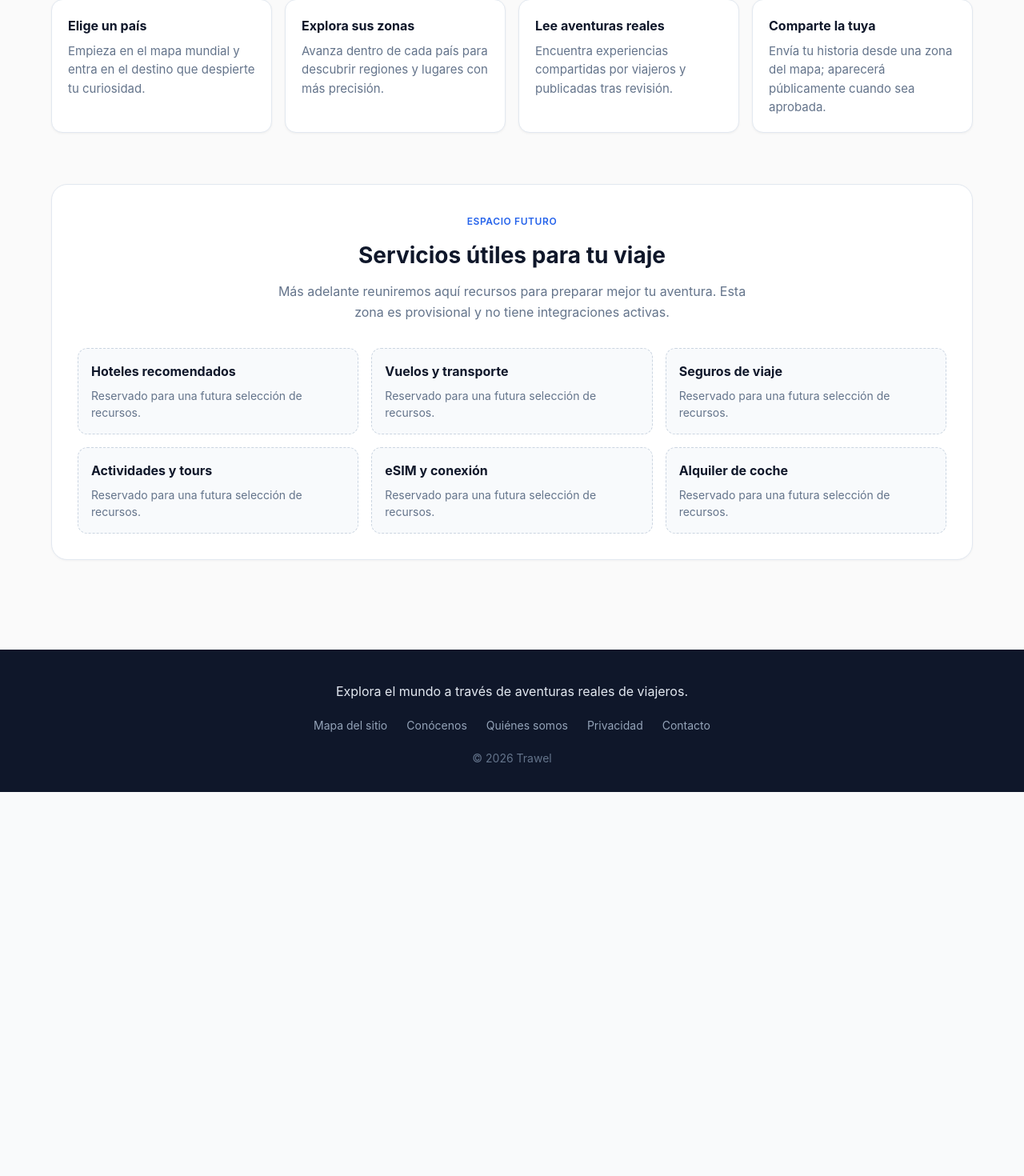
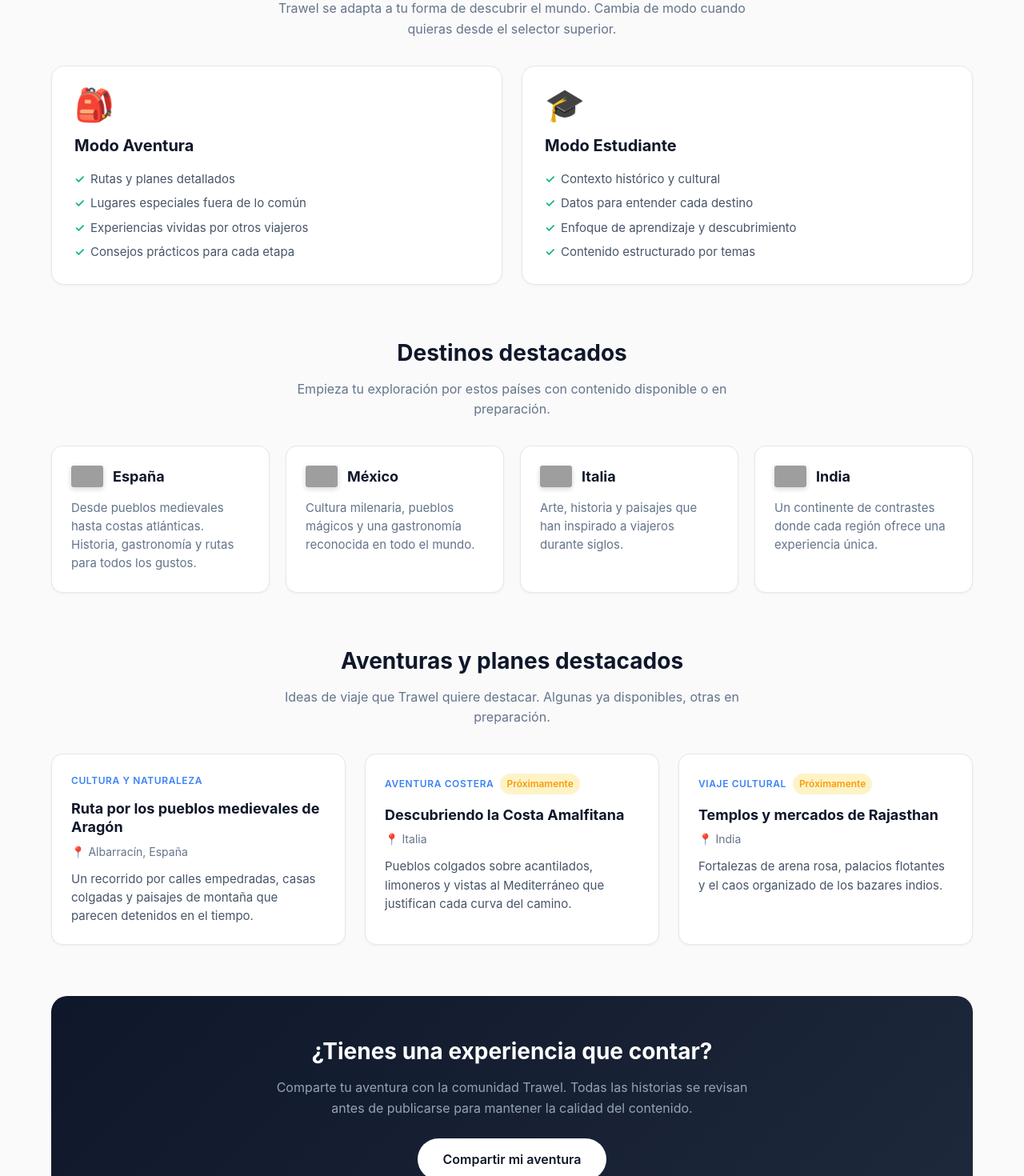
Before and after one commit to Amonfiver/trawel, a React (Vite) app: page / in a window 1280 px wide. Shown: the part 1215-2685 px from the top of the page at 80% size. Before the commit the page ends 2205 px from the top, so only its background shows below. Built offline with nearby package versions, Linux system fonts and the light colour scheme; no server answers; grey boxes are pictures that could not be loaded.

Commit message:
feat: mejora estructura editorial de la Home

```diff
--- a/src/pages/HomePage/HomePage.module.css
+++ b/src/pages/HomePage/HomePage.module.css
@@ -1,14 +1,8 @@
 /**
  * Estilos de HomePage
  *
- * Propósito: Diseño de la página principal con mapa protagonista
- * Alcance: Hero, mapa, flujo de exploración, servicios futuros, responsive
- *
- * Decisiones técnicas:
- * - Diseño centrado en el mapa
- * - Espaciado generoso para respirar
- * - Tipografía clara y jerárquica
- * - Responsive mobile-first
+ * Propósito: Diseño editorial de la página principal con mapa protagonista
+ * Alcance: Hero, mapa, modos de viaje, destinos, aventuras, recursos, responsive
  */
 
 /* Contenedor principal */
@@ -56,11 +50,32 @@
 .heroSubtitle {
   font-size: clamp(1rem, 2vw, 1.25rem);
   color: #475569;
-  margin: 0;
+  margin: 0 0 1.5rem;
   line-height: 1.6;
   max-width: 720px;
   margin-left: auto;
   margin-right: auto;
+}
+
+/* CTA del hero */
+.heroCta {
+  display: inline-flex;
+  align-items: center;
+  justify-content: center;
+  padding: 0.875rem 2rem;
+  background: #0f172a;
+  color: white;
+  font-size: 1rem;
+  font-weight: 600;
+  text-decoration: none;
+  border-radius: 9999px;
+  transition: all 150ms ease;
+}
+
+.heroCta:hover {
+  background: #1e293b;
+  transform: translateY(-1px);
+  box-shadow: 0 4px 12px rgba(0, 0, 0, 0.15);
 }
 
 /* Contenedor del mapa */
@@ -71,6 +86,15 @@
   min-width: 0;
   padding: 0 0.5rem;
   overflow: hidden;
+}
+
+/* Hint debajo del mapa */
+.mapHint {
+  text-align: center;
+  color: #64748b;
+  font-size: 0.9375rem;
+  margin: 1rem 0 0;
+  font-style: italic;
 }
 
 /* Contenido principal */
@@ -108,41 +132,225 @@
   line-height: 1.6;
 }
 
-/* Flujo del mapa vivo */
-.flowGrid {
+/* Grid de modos de viaje */
+.modesGrid {
   display: grid;
-  grid-template-columns: repeat(4, minmax(0, 1fr));
-  gap: 1rem;
+  grid-template-columns: repeat(2, minmax(0, 1fr));
+  gap: 1.5rem;
   margin-top: 2rem;
 }
 
-.flowCard {
+.modeCard {
+  display: flex;
+  flex-direction: column;
+  background: white;
+  border-radius: 16px;
+  padding: 1.75rem;
+  border: 1px solid #e2e8f0;
+  box-shadow: 0 1px 3px rgba(0, 0, 0, 0.05);
+  transition: all 150ms ease;
+}
+
+.modeCard:hover {
+  box-shadow: 0 4px 12px rgba(0, 0, 0, 0.08);
+  transform: translateY(-2px);
+}
+
+.modeIcon {
+  font-size: 2.5rem;
+  margin-bottom: 1rem;
+  line-height: 1;
+}
+
+.modeTitle {
+  font-size: 1.25rem;
+  font-weight: 700;
+  color: #0f172a;
+  margin: 0 0 1rem;
+}
+
+.modeFeatures {
+  list-style: none;
+  padding: 0;
+  margin: 0;
+  display: flex;
+  flex-direction: column;
+  gap: 0.5rem;
+}
+
+.modeFeatures li {
+  font-size: 0.9375rem;
+  color: #475569;
+  padding-left: 1.25rem;
+  position: relative;
+  line-height: 1.5;
+}
+
+.modeFeatures li::before {
+  content: '✓';
+  position: absolute;
+  left: 0;
+  color: #10b981;
+  font-weight: 600;
+}
+
+/* Grid de destinos destacados */
+.destinationsGrid {
+  display: grid;
+  grid-template-columns: repeat(4, minmax(0, 1fr));
+  gap: 1.25rem;
+  margin-top: 2rem;
+}
+
+.destinationCard {
   display: flex;
   flex-direction: column;
   background: white;
   border-radius: 14px;
-  padding: 1.25rem;
+  padding: 1.5rem;
   border: 1px solid #e2e8f0;
   box-shadow: 0 1px 3px rgba(0, 0, 0, 0.05);
-  min-width: 0;
+  text-decoration: none;
+  transition: all 150ms ease;
 }
 
-.flowTitle {
-  font-size: 1rem;
+.destinationCard:hover {
+  box-shadow: 0 4px 12px rgba(0, 0, 0, 0.1);
+  transform: translateY(-2px);
+  border-color: #3b82f6;
+}
+
+.destinationHeader {
+  display: flex;
+  align-items: center;
+  gap: 0.75rem;
+  margin-bottom: 0.875rem;
+}
+
+.destinationName {
+  font-size: 1.125rem;
   font-weight: 700;
   color: #0f172a;
-  margin: 0 0 0.5rem;
+  margin: 0;
 }
 
-.flowText {
+.destinationDescription {
   font-size: 0.9375rem;
   color: #64748b;
   margin: 0;
   line-height: 1.55;
 }
 
-/* Servicios futuros */
-.services {
+/* Grid de aventuras */
+.adventuresGrid {
+  display: grid;
+  grid-template-columns: repeat(3, minmax(0, 1fr));
+  gap: 1.5rem;
+  margin-top: 2rem;
+}
+
+.adventureCard {
+  display: flex;
+  flex-direction: column;
+  background: white;
+  border-radius: 14px;
+  padding: 1.5rem;
+  border: 1px solid #e2e8f0;
+  box-shadow: 0 1px 3px rgba(0, 0, 0, 0.05);
+}
+
+.adventureMeta {
+  display: flex;
+  align-items: center;
+  gap: 0.5rem;
+  margin-bottom: 0.875rem;
+  flex-wrap: wrap;
+}
+
+.adventureType {
+  font-size: 0.75rem;
+  font-weight: 600;
+  color: #3b82f6;
+  text-transform: uppercase;
+  letter-spacing: 0.05em;
+}
+
+.comingSoonBadge {
+  font-size: 0.75rem;
+  font-weight: 600;
+  color: #f59e0b;
+  background: #fef3c7;
+  padding: 0.25rem 0.5rem;
+  border-radius: 9999px;
+}
+
+.adventureTitle {
+  font-size: 1.125rem;
+  font-weight: 700;
+  color: #0f172a;
+  margin: 0 0 0.5rem;
+  line-height: 1.3;
+}
+
+.adventureLocation {
+  font-size: 0.875rem;
+  color: #64748b;
+  margin: 0 0 0.75rem;
+}
+
+.adventureDescription {
+  font-size: 0.9375rem;
+  color: #475569;
+  margin: 0;
+  line-height: 1.55;
+}
+
+/* Sección de compartir */
+.shareSection {
+  background: linear-gradient(135deg, #0f172a 0%, #1e293b 100%);
+  border-radius: 20px;
+  padding: 3rem 2rem;
+  text-align: center;
+  margin-bottom: 4rem;
+}
+
+.shareTitle {
+  font-size: 1.75rem;
+  font-weight: 700;
+  color: white;
+  margin: 0 0 0.75rem;
+}
+
+.shareDescription {
+  font-size: 1rem;
+  color: #94a3b8;
+  max-width: 600px;
+  margin: 0 auto 1.5rem;
+  line-height: 1.6;
+}
+
+.shareCta {
+  display: inline-flex;
+  align-items: center;
+  justify-content: center;
+  padding: 0.875rem 2rem;
+  background: white;
+  color: #0f172a;
+  font-size: 1rem;
+  font-weight: 600;
+  text-decoration: none;
+  border-radius: 9999px;
+  transition: all 150ms ease;
+}
+
+.shareCta:hover {
+  background: #f8fafc;
+  transform: translateY(-1px);
+  box-shadow: 0 4px 12px rgba(0, 0, 0, 0.2);
+}
+
+/* Sección de recursos futuros */
+.resourcesSection {
   background: #ffffff;
   border: 1px solid #e2e8f0;
   border-radius: 20px;
@@ -151,11 +359,12 @@
   box-shadow: 0 1px 3px rgba(15, 23, 42, 0.04);
 }
 
-.servicesHeader {
+.resourcesHeader {
   text-align: center;
+  margin-bottom: 1.75rem;
 }
 
-.servicesEyebrow {
+.resourcesEyebrow {
   display: inline-flex;
   align-items: center;
   justify-content: center;
@@ -167,22 +376,22 @@
   letter-spacing: 0.05em;
 }
 
-.servicesGrid {
+.resourcesGrid {
   display: grid;
   grid-template-columns: repeat(3, minmax(0, 1fr));
   gap: 1rem;
   margin-top: 1.75rem;
 }
 
-.serviceCard {
+.resourcePlaceholder {
   background: #f8fafc;
   border: 1px dashed #cbd5e1;
   border-radius: 12px;
-  padding: 1rem;
+  padding: 1.25rem;
   min-width: 0;
 }
 
-.serviceTitle {
+.resourceTitle {
   font-size: 1rem;
   font-weight: 700;
   color: #0f172a;
@@ -190,7 +399,7 @@
   overflow-wrap: anywhere;
 }
 
-.serviceText {
+.resourceText {
   font-size: 0.875rem;
   color: #64748b;
   margin: 0;
@@ -264,12 +473,15 @@
     margin-bottom: 3rem;
   }
 
-  .flowGrid {
+  .destinationsGrid {
     grid-template-columns: repeat(2, minmax(0, 1fr));
   }
 
+  .adventuresGrid {
+    grid-template-columns: repeat(2, minmax(0, 1fr));
+  }
 
-  .servicesGrid {
+  .resourcesGrid {
     grid-template-columns: repeat(2, minmax(0, 1fr));
   }
 }
@@ -296,18 +508,24 @@
     font-size: 0.9375rem;
   }
 
-  .flowGrid,
-  .servicesGrid {
+  .modesGrid,
+  .destinationsGrid,
+  .adventuresGrid,
+  .resourcesGrid {
     grid-template-columns: 1fr;
     gap: 1rem;
   }
 
-  .flowCard {
+  .modeCard {
     padding: 1.25rem;
   }
 
+  .shareSection {
+    padding: 2rem 1.25rem;
+    margin-bottom: 3rem;
+  }
 
-  .services {
+  .resourcesSection {
     padding: 1.5rem 1rem;
     border-radius: 16px;
     margin-bottom: 2rem;
@@ -316,9 +534,10 @@
 
 /* High contrast */
 @media (prefers-contrast: high) {
-  .flowCard,
-  .serviceCard,
-  .services {
+  .modeCard,
+  .destinationCard,
+  .adventureCard,
+  .resourcesSection {
     border-width: 2px;
   }
 }
--- a/src/pages/HomePage/HomePage.tsx
+++ b/src/pages/HomePage/HomePage.tsx
@@ -1,139 +1,259 @@
 /**
  * Página de inicio de Trawel
  *
- * Propósito: Punto de entrada de la aplicación con mapa mundial protagonista
- * Alcance: Hero, mapa interactivo, flujo de exploración y espacio futuro de servicios
+ * Propósito: Punto de entrada editorial con mapa protagonista
+ * Alcance: Hero, mapa interactivo, modos de viaje, destinos y aventuras destacadas
  *
  * Decisiones técnicas:
  * - WorldMap como elemento principal visual
- * - Usa modo de experiencia global desde Context (no selector propio)
- * - Contenido dinámico según modo seleccionado globalmente
- * - Diseño responsive que prioriza el mapa
- *
- * Cambios recientes (2026-04-29):
- * - Eliminado selector de modo duplicado (ya existe en App.tsx global)
- * - Ahora usa useExperienceMode del contexto global
+ * - Contenido editorial hardcodeado inicialmente
+ * - Estructura preparada para datos dinámicos futuros
  */
 
 import { WorldMap } from '../../features/map/components/WorldMap';
 import { useExperienceMode } from '../../features/experienceMode';
+import { CountryFlag } from '../../features/countries';
 import styles from './HomePage.module.css';
 
-const flowSteps = [
+const featuredDestinations = [
   {
-    title: 'Elige un país',
-    text: 'Empieza en el mapa mundial y entra en el destino que despierte tu curiosidad.',
+    slug: 'espana',
+    name: 'España',
+    flagCode: 'ES',
+    description: 'Desde pueblos medievales hasta costas atlánticas. Historia, gastronomía y rutas para todos los gustos.',
   },
   {
-    title: 'Explora sus zonas',
-    text: 'Avanza dentro de cada país para descubrir regiones y lugares con más precisión.',
+    slug: 'mexico',
+    name: 'México',
+    flagCode: 'MX',
+    description: 'Cultura milenaria, pueblos mágicos y una gastronomía reconocida en todo el mundo.',
   },
   {
-    title: 'Lee aventuras reales',
-    text: 'Encuentra experiencias compartidas por viajeros y publicadas tras revisión.',
+    slug: 'italia',
+    name: 'Italia',
+    flagCode: 'IT',
+    description: 'Arte, historia y paisajes que han inspirado a viajeros durante siglos.',
   },
   {
-    title: 'Comparte la tuya',
-    text: 'Envía tu historia desde una zona del mapa; aparecerá públicamente cuando sea aprobada.',
+    slug: 'india',
+    name: 'India',
+    flagCode: 'IN',
+    description: 'Un continente de contrastes donde cada región ofrece una experiencia única.',
   },
 ];
 
-const servicePlaceholders = [
-  'Hoteles recomendados',
-  'Vuelos y transporte',
-  'Seguros de viaje',
-  'Actividades y tours',
-  'eSIM y conexión',
-  'Alquiler de coche',
+const featuredAdventures = [
+  {
+    id: '1',
+    title: 'Ruta por los pueblos medievales de Aragón',
+    location: 'Albarracín, España',
+    type: 'Cultura y naturaleza',
+    description: 'Un recorrido por calles empedradas, casas colgadas y paisajes de montaña que parecen detenidos en el tiempo.',
+    comingSoon: false,
+  },
+  {
+    id: '2',
+    title: 'Descubriendo la Costa Amalfitana',
+    location: 'Italia',
+    type: 'Aventura costera',
+    description: 'Pueblos colgados sobre acantilados, limoneros y vistas al Mediterráneo que justifican cada curva del camino.',
+    comingSoon: true,
+  },
+  {
+    id: '3',
+    title: 'Templos y mercados de Rajasthan',
+    location: 'India',
+    type: 'Viaje cultural',
+    description: 'Fortalezas de arena rosa, palacios flotantes y el caos organizado de los bazares indios.',
+    comingSoon: true,
+  },
 ];
 
 /**
  * HomePage - Página principal de Trawel
  *
  * Presenta el mapa mundial como elemento central de exploración,
- * con contenido dinámico según el modo global de experiencia.
+ * con contenido editorial que explica la propuesta de valor.
  */
 export function HomePage() {
   const { mode: experienceMode } = useExperienceMode();
+
   const heroSubtitle =
     experienceMode === 'student'
-      ? 'Recorre países y zonas desde el mapa para entender lugares a través de experiencias reales de viajeros, siempre revisadas antes de publicarse.'
-      : 'Entra en países y zonas para descubrir aventuras reales de viajeros. También puedes compartir tu propia experiencia: se revisa antes de aparecer públicamente.';
+      ? 'Descubre destinos a través de su historia, cultura y contexto. Una forma diferente de entender el mundo antes de visitarlo.'
+      : 'Inspírate con historias reales, rutas practicadas y planes detallados para tu próximo viaje.';
 
   return (
     <div className={styles.container}>
-      {/* Hero con el mapa como protagonista */}
+      {/* Hero editorial */}
       <section className={styles.hero} aria-labelledby="hero-title">
         <div className={styles.heroContent}>
           <h1 id="hero-title" className={styles.heroTitle}>
-            Explora el mundo desde el mapa
+            Historias reales para viajes inolvidables
           </h1>
           <p className={styles.heroSubtitle}>
             {heroSubtitle}
           </p>
+          <a href="#mapa-mundial" className={styles.heroCta}>
+            Explora el mapa
+          </a>
         </div>
 
         {/* Mapa mundial - Elemento principal */}
-        <div className={styles.mapContainer}>
+        <div id="mapa-mundial" className={styles.mapContainer}>
           <WorldMap />
+          <p className={styles.mapHint}>
+            Haz click en un país para empezar a explorar
+          </p>
         </div>
       </section>
 
-      {/* Información contextual */}
+      {/* Contenido principal */}
       <main className={styles.main}>
-        <section className={styles.section} aria-labelledby="live-map-title">
-          <h2 id="live-map-title" className={styles.sectionTitle}>
-            Un mapa vivo de aventuras
+        {/* Sección de modos de viaje */}
+        <section className={styles.section} aria-labelledby="modes-title">
+          <h2 id="modes-title" className={styles.sectionTitle}>
+            Elige cómo quieres viajar
           </h2>
           <p className={styles.sectionDescription}>
-            Trawel no funciona como un catálogo cerrado: el viaje empieza en el mapa, baja a países y zonas, y crece con historias reales enviadas por viajeros.
+            Trawel se adapta a tu forma de descubrir el mundo. Cambia de modo cuando quieras desde el selector superior.
           </p>
 
-          <div className={styles.flowGrid}>
-            {flowSteps.map(step => (
-              <article key={step.title} className={styles.flowCard}>
-                <h3 className={styles.flowTitle}>{step.title}</h3>
-                <p className={styles.flowText}>{step.text}</p>
+          <div className={styles.modesGrid}>
+            <article className={styles.modeCard}>
+              <div className={styles.modeIcon}>🎒</div>
+              <h3 className={styles.modeTitle}>Modo Aventura</h3>
+              <ul className={styles.modeFeatures}>
+                <li>Rutas y planes detallados</li>
+                <li>Lugares especiales fuera de lo común</li>
+                <li>Experiencias vividas por otros viajeros</li>
+                <li>Consejos prácticos para cada etapa</li>
+              </ul>
+            </article>
+
+            <article className={styles.modeCard}>
+              <div className={styles.modeIcon}>🎓</div>
+              <h3 className={styles.modeTitle}>Modo Estudiante</h3>
+              <ul className={styles.modeFeatures}>
+                <li>Contexto histórico y cultural</li>
+                <li>Datos para entender cada destino</li>
+                <li>Enfoque de aprendizaje y descubrimiento</li>
+                <li>Contenido estructurado por temas</li>
+              </ul>
+            </article>
+          </div>
+        </section>
+
+        {/* Destinos destacados */}
+        <section className={styles.section} aria-labelledby="destinations-title">
+          <h2 id="destinations-title" className={styles.sectionTitle}>
+            Destinos destacados
+          </h2>
+          <p className={styles.sectionDescription}>
+            Empieza tu exploración por estos países con contenido disponible o en preparación.
+          </p>
+
+          <div className={styles.destinationsGrid}>
+            {featuredDestinations.map(dest => (
+              <a
+                key={dest.slug}
+                href={`/pais/${dest.slug}`}
+                className={styles.destinationCard}
+              >
+                <div className={styles.destinationHeader}>
+                  <CountryFlag
+                    isoAlpha2={dest.flagCode}
+                    countryName={dest.name}
+                    size="medium"
+                  />
+                  <h3 className={styles.destinationName}>{dest.name}</h3>
+                </div>
+                <p className={styles.destinationDescription}>{dest.description}</p>
+              </a>
+            ))}
+          </div>
+        </section>
+
+        {/* Aventuras y planes destacados */}
+        <section className={styles.section} aria-labelledby="adventures-title">
+          <h2 id="adventures-title" className={styles.sectionTitle}>
+            Aventuras y planes destacados
+          </h2>
+          <p className={styles.sectionDescription}>
+            Ideas de viaje que Trawel quiere destacar. Algunas ya disponibles, otras en preparación.
+          </p>
+
+          <div className={styles.adventuresGrid}>
+            {featuredAdventures.map(adventure => (
+              <article key={adventure.id} className={styles.adventureCard}>
+                <div className={styles.adventureMeta}>
+                  <span className={styles.adventureType}>{adventure.type}</span>
+                  {adventure.comingSoon && (
+                    <span className={styles.comingSoonBadge}>Próximamente</span>
+                  )}
+                </div>
+                <h3 className={styles.adventureTitle}>{adventure.title}</h3>
+                <p className={styles.adventureLocation}>📍 {adventure.location}</p>
+                <p className={styles.adventureDescription}>{adventure.description}</p>
               </article>
             ))}
           </div>
         </section>
 
-        <section className={styles.services} aria-labelledby="services-title">
-          <div className={styles.servicesHeader}>
-            <span className={styles.servicesEyebrow}>Espacio futuro</span>
-            <h2 id="services-title" className={styles.sectionTitle}>
-              Servicios útiles para tu viaje
+        {/* CTA para compartir */}
+        <section className={styles.shareSection} aria-labelledby="share-title">
+          <h2 id="share-title" className={styles.shareTitle}>
+            ¿Tienes una experiencia que contar?
+          </h2>
+          <p className={styles.shareDescription}>
+            Comparte tu aventura con la comunidad Trawel. Todas las historias se revisan antes de publicarse para mantener la calidad del contenido.
+          </p>
+          <a href="/compartir" className={styles.shareCta}>
+            Compartir mi aventura
+          </a>
+        </section>
+
+        {/* Zona de recursos futuros (AdSense-safe placeholder) */}
+        <section className={styles.resourcesSection} aria-labelledby="resources-title">
+          <div className={styles.resourcesHeader}>
+            <span className={styles.resourcesEyebrow}>En preparación</span>
+            <h2 id="resources-title" className={styles.sectionTitle}>
+              Guías, recursos y recomendaciones
             </h2>
             <p className={styles.sectionDescription}>
-              Más adelante reuniremos aquí recursos para preparar mejor tu aventura. Esta zona es provisional y no tiene integraciones activas.
+              Pronto encontrarás aquí selecciones de recursos útiles para preparar tus viajes. Esta zona está reservada para futuro contenido editorial.
             </p>
           </div>
 
-          <div className={styles.servicesGrid} aria-label="Servicios previstos">
-            {servicePlaceholders.map(service => (
-              <article key={service} className={styles.serviceCard}>
-                <h3 className={styles.serviceTitle}>{service}</h3>
-                <p className={styles.serviceText}>Reservado para una futura selección de recursos.</p>
-              </article>
-            ))}
+          <div className={styles.resourcesGrid}>
+            <article className={styles.resourcePlaceholder}>
+              <h3 className={styles.resourceTitle}>Preparación de viajes</h3>
+              <p className={styles.resourceText}>Espacio reservado para futuras guías y checklists.</p>
+            </article>
+            <article className={styles.resourcePlaceholder}>
+              <h3 className={styles.resourceTitle}>Recursos por destino</h3>
+              <p className={styles.resourceText}>Espacio reservado para recomendaciones específicas.</p>
+            </article>
+            <article className={styles.resourcePlaceholder}>
+              <h3 className={styles.resourceTitle}>Espacio editorial</h3>
+              <p className={styles.resourceText}>Reservado para futuras colaboraciones y contenido patrocinado.</p>
+            </article>
           </div>
         </section>
-
       </main>
 
       {/* Footer */}
       <footer className={styles.footer}>
         <div className={styles.footerContent}>
           <p className={styles.footerTagline}>
-            Explora el mundo a través de aventuras reales de viajeros.
+            Descubre el mundo a través de historias reales de viajeros.
           </p>
           <nav className={styles.footerNav} aria-label="Enlaces de pie de página">
-            <a href="#" className={styles.footerLink}>Mapa del sitio</a>
-            <a href="#" className={styles.footerLink}>Conócenos</a>
-            <a href="#" className={styles.footerLink}>Quiénes somos</a>
-            <a href="#" className={styles.footerLink}>Privacidad</a>
-            <a href="#" className={styles.footerLink}>Contacto</a>
+            <a href="/" className={styles.footerLink}>Inicio</a>
+            <a href="/mapa" className={styles.footerLink}>Mapa del sitio</a>
+            <a href="/sobre-trawel" className={styles.footerLink}>Sobre Trawel</a>
+            <a href="/privacidad" className={styles.footerLink}>Privacidad</a>
+            <a href="/contacto" className={styles.footerLink}>Contacto</a>
           </nav>
           <p className={styles.footerCopyright}>© 2026 Trawel</p>
         </div>
```
